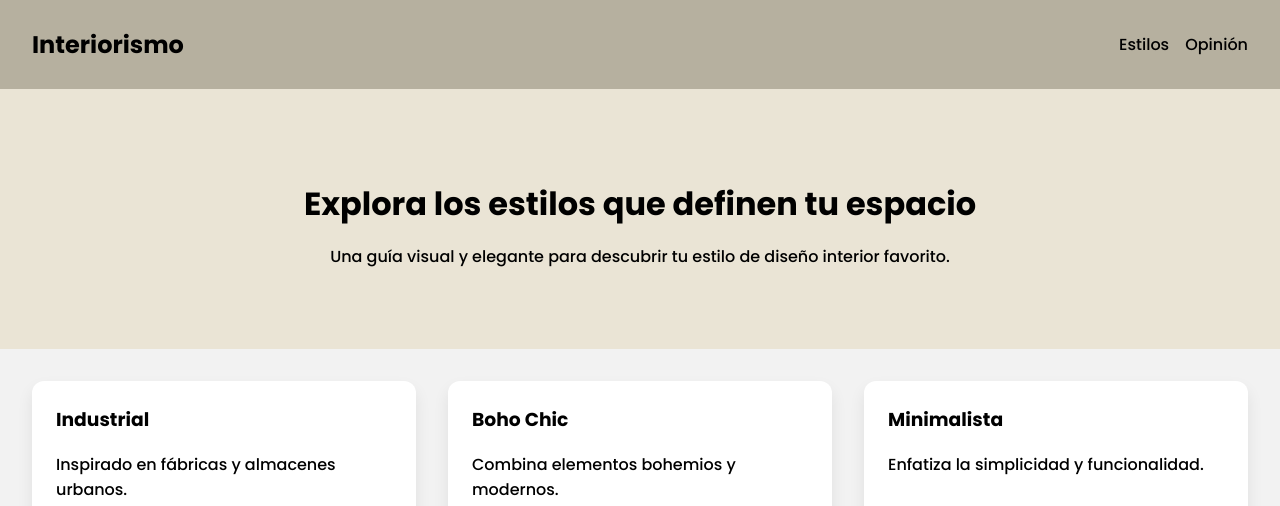
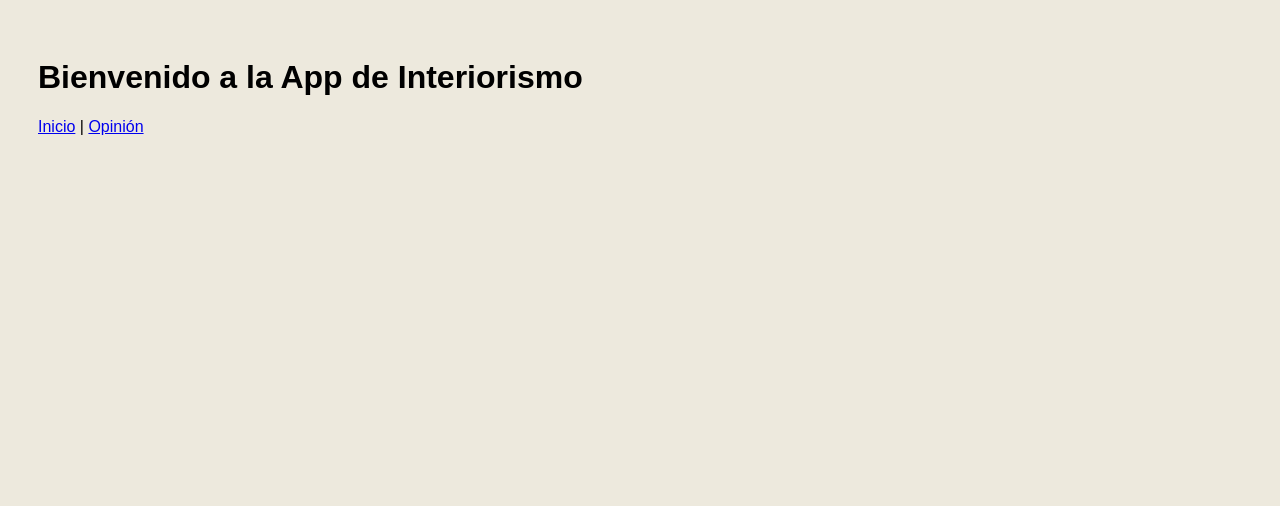
Before and after one commit to seemgura/app.interior.0, a Flask app: page / in a window 1280 px wide. Shown: the top 506 px of the page. After the commit the page ends 135 px from the top, so only its background shows below. Run offline with Flask 3, Linux system fonts and the light colour scheme; data comes from the database, SQL or seed files in the repository.

Commit message:
Add files via upload

```diff
--- a/app.py
+++ b/app.py
@@ -1,19 +1,32 @@
-
-from flask import Flask, render_template
+from flask import Flask, render_template, request, redirect
 import sqlite3
-import os
 
 app = Flask(__name__)
 
+# Ruta principal
 @app.route("/")
 def index():
-    conn = sqlite3.connect('interiorismo.db')
-    cursor = conn.cursor()
-    cursor.execute("SELECT * FROM estilos")
-    estilos = cursor.fetchall()
-    conn.close()
-    return render_template("index.html", estilos=estilos)
+    return render_template("index.html")
+
+# Ruta de opiniones
+@app.route("/opinion", methods=["GET", "POST"])
+def opinion():
+    if request.method == "POST":
+        nombre = request.form["nombre"]
+        contenido = request.form["contenido"]
+        conn = sqlite3.connect("interiorismo.db")
+        cursor = conn.cursor()
+        cursor.execute("INSERT INTO opiniones (nombre, contenido) VALUES (?, ?)", (nombre, contenido))
+        conn.commit()
+        conn.close()
+        return redirect("/opinion")
+    else:
+        conn = sqlite3.connect("interiorismo.db")
+        cursor = conn.cursor()
+        cursor.execute("SELECT nombre, contenido FROM opiniones")
+        opiniones = cursor.fetchall()
+        conn.close()
+        return render_template("opinion.html", opiniones=opiniones)
 
 if __name__ == "__main__":
-    port = int(os.environ.get("PORT", 10000))
-    app.run(host="0.0.0.0", port=port)
+    app.run(debug=True)
--- a/requirements.txt
+++ b/requirements.txt
@@ -1 +1 @@
-Flask==2.3.3
+Flask
--- a/static/styles.css
+++ b/static/styles.css
@@ -1,92 +1,27 @@
-
-@import url('https://fonts.googleapis.com/css2?family=Poppins:wght@300;500;700&display=swap');
-
 body {
-    margin: 0;
     font-family: 'Poppins', sans-serif;
-    background-color: #F2F2F2;
-    color: #000000;
+    background-color: #ede9dd;
+    padding: 30px;
 }
 
-nav {
-    background: #B6B09F;
-    padding: 1rem 2rem;
+.formulario-opinion, .opiniones-guardadas {
+    text-align: center;
+    max-width: 600px;
+    margin: 0 auto 30px auto;
 }
 
-.nav-container {
-    display: flex;
-    justify-content: space-between;
-    align-items: center;
+input[type="text"], textarea {
+    width: 100%;
+    padding: 8px;
+    margin-bottom: 10px;
+    font-family: 'Poppins', sans-serif;
 }
 
-.logo {
-    color: #000000;
-    margin: 0;
+button {
+    padding: 10px 20px;
+    background-color: #333;
+    color: white;
+    border: none;
+    font-family: 'Poppins', sans-serif;
+    cursor: pointer;
 }
-
-.nav-links {
-    list-style: none;
-    display: flex;
-    gap: 1rem;
-}
-
-.nav-links li a {
-    color: #000000;
-    text-decoration: none;
-    font-weight: 500;
-}
-
-.hero {
-    background: #EAE4D5;
-    color: #000000;
-    padding: 4rem 2rem;
-    text-align: center;
-}
-
-.hero h2 {
-    font-size: 2rem;
-    margin-bottom: 0.5rem;
-}
-
-.grid {
-    display: grid;
-    grid-template-columns: repeat(auto-fit, minmax(300px, 1fr));
-    gap: 2rem;
-    padding: 2rem;
-}
-
-.card {
-    background: white;
-    border-radius: 12px;
-    padding: 1.5rem;
-    box-shadow: 0 8px 16px rgba(0,0,0,0.08);
-    transition: transform 0.3s;
-}
-
-.card:hover {
-    transform: translateY(-5px);
-}
-
-.card h3 {
-    margin-top: 0;
-    color: #000000;
-}
-
-iframe, img {
-    width: 100%;
-    border-radius: 8px;
-    margin-top: 1rem;
-}
-
-.about {
-    padding: 2rem;
-    text-align: center;
-    background: #EAE4D5;
-}
-
-footer {
-    background: #B6B09F;
-    color: #000000;
-    text-align: center;
-    padding: 1rem;
-}
--- a/templates/index.html
+++ b/templates/index.html
@@ -1,66 +1,15 @@
-
 <!DOCTYPE html>
 <html lang="es">
 <head>
-    <meta charset="UTF-8" />
-    <meta name="viewport" content="width=device-width, initial-scale=1.0"/>
-    <title>Estilos de Interiorismo</title>
-    <link href="https://fonts.googleapis.com/css2?family=Poppins:wght@300;500;700&display=swap" rel="stylesheet">
-    <link rel="stylesheet" href="/static/styles.css"/>
+    <meta charset="UTF-8">
+    <title>Interiorismo App</title>
+    <link rel="stylesheet" href="/static/styles.css">
 </head>
 <body>
+    <h1>Bienvenido a la App de Interiorismo</h1>
     <nav>
-        <div class="nav-container">
-            <h1 class="logo">Interiorismo</h1>
-            <ul class="nav-links">
-                <li><a href="#estilos">Estilos</a></li>
-                <li><a href="#opiniones">Opinión</a></li>
-            </ul>
-        </div>
+        <a href="/">Inicio</a> |
+        <a href="/opinion">Opinión</a>
     </nav>
-
-    <header class="hero">
-        <div class="hero-content">
-            <h2>Explora los estilos que definen tu espacio</h2>
-            <p>Una guía visual y elegante para descubrir tu estilo de diseño interior favorito.</p>
-        </div>
-    </header>
-
-    <main>
-        <section id="estilos" class="grid">
-            {% for estilo in estilos %}
-            <div class="card">
-                <h3>{{ estilo[1] }}</h3>
-                <p>{{ estilo[2] }}</p>
-                <iframe src="{{ estilo[3] }}" frameborder="0" allowfullscreen></iframe>
-                <img src="{{ estilo[4] }}" alt="Imagen de {{ estilo[1] }}">
-            </div>
-            {% endfor %}
-        </section>
-
-        <section id="opiniones" class="about">
-            <h2>Deja tu opinión</h2>
-            <form method="post" action="/opiniones">
-                <label for="nombre">Nombre:</label>
-                <input type="text" id="nombre" name="nombre" required>
-
-                <label for="opinion">Tu opinión:</label>
-                <textarea id="opinion" name="opinion" rows="4" required></textarea>
-
-                <button type="submit">Enviar Opinión</button>
-            </form>
-
-            <h3>Opiniones recientes:</h3>
-            <ul>
-                {% for nombre, opinion in opiniones %}
-                <li><strong>{{ nombre }}</strong>: {{ opinion }}</li>
-                {% endfor %}
-            </ul>
-        </section>
-    </main>
-
-    <footer>
-        <p>&copy; 2025 · Desarrollado por Emmanuel Guerra</p>
-    </footer>
 </body>
 </html>
```
Also changed, not shown: templates/opinion.html (added, +32 -0 lines), interiorismo.db.
